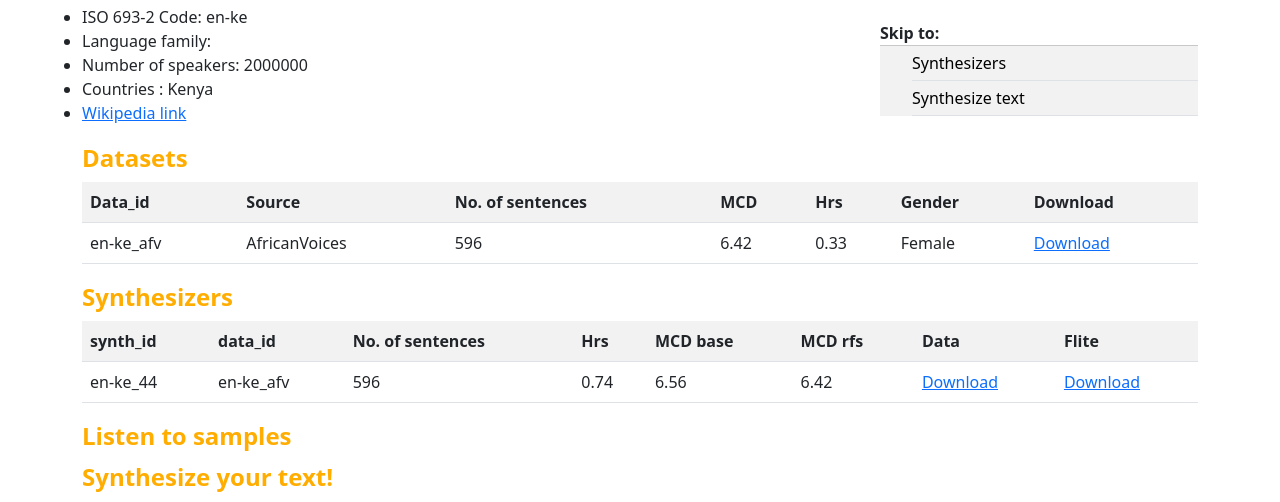
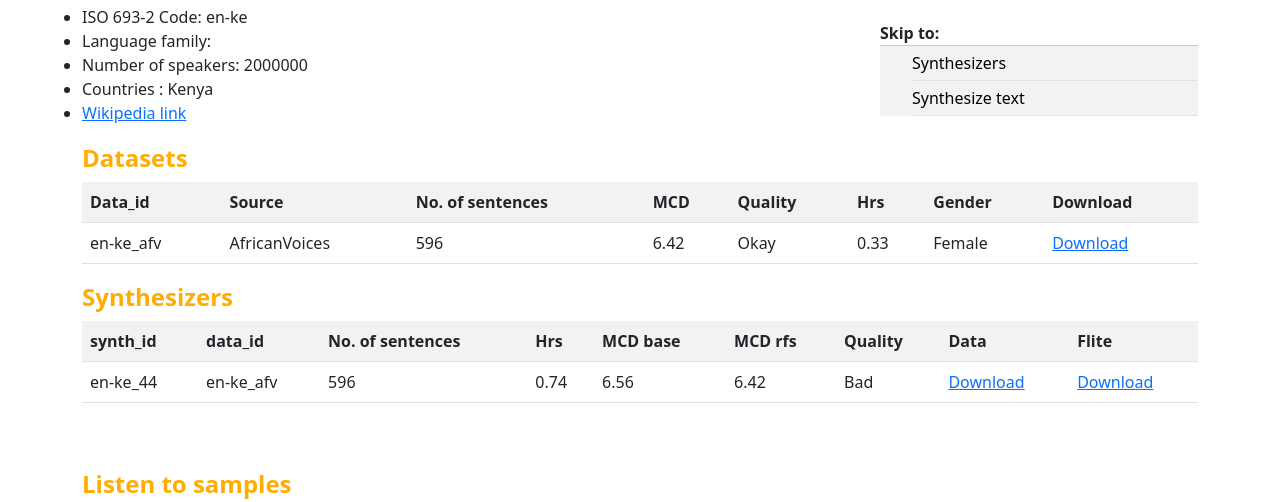
Before and after one commit to Pogayo/african-voices-web, a Django app: a page that uses app/templates/app/language.html in a window 1280 px wide. Shown: the part 154-656 px from the top of the page. Run offline with Django 4.2, Linux system fonts and the light colour scheme; data comes from the database, SQL or seed files in the repository; parts of the project's set-up code (start-up, migrations or seed data) failed here and were passed over; some libraries are stand-ins or nearby versions.

Commit message:
added quality proxy for synthesizer

```diff
--- a/app/templates/app/datasets.html
+++ b/app/templates/app/datasets.html
@@ -62,8 +62,7 @@
                             {% elif dataset.pass1_mcd <= 8 %}
                                 <td> Bad</td>
                             {% else %}
-                                <td>}Something is wrong </a>
-                                </td>
+                                <td>}Something is wrong</td>
                             {% endif %}
                             {% if not dataset.data_location %}
                                 <td> **Unavailable</td>
--- a/app/templates/app/language.html
+++ b/app/templates/app/language.html
@@ -11,7 +11,7 @@
                 <li>Language family: {{ language.lang_family }} </li>
                 <li> Number of speakers: {{ language.total_speakers }}</li>
                 <li>Countries : {{ language.all_countries }}</li>
-		<li><a href="{{ language.lang_wikipedia_url}}" target=_blank>Wikipedia link</a></li>
+                <li><a href="{{ language.lang_wikipedia_url }}" target=_blank>Wikipedia link</a></li>
             </ul>
 
             <div class="side-nav" id="side-nav-div">
@@ -35,6 +35,7 @@
                         <th> Source</th>
                         <th> No. of sentences</th>
                         <th> MCD</th>
+                        <th> Quality</th>
                         <th> Hrs</th>
                         <th> Gender</th>
                         <th> Download</th>
@@ -45,12 +46,22 @@
                             <td>{{ dataset.source }}</td>
                             <td>{{ dataset.pass1_utt }}</td>
                             <td>{{ dataset.pass1_mcd|floatformat:2 }}</td>
+                            {% if dataset.pass1_mcd <= 6 %}
+                                <td> Good</td>
+                            {% elif dataset.pass1_mcd <= 7 %}
+                                <td> Okay</td>
+                            {% elif dataset.pass1_mcd <= 8 %}
+                                <td> Bad</td>
+                            {% else %}
+                                <td>}Something is wrong </a>
+                                </td>
+                            {% endif %}
                             <td>{{ dataset.duration|floatformat:2 }}</td>
                             <td> {{ dataset.speaker_gender }}</td>
                             {% if not dataset.data_location %}
                                 <td> Unavailable</td>
                             {% else %}
-                                <td><a href="{% static 'app/'  %}{{dataset.data_location }}">Download</a></td>
+                                <td><a href="{% static 'app/' %}{{ dataset.data_location }}">Download</a></td>
                             {% endif %}
                         </tr>
                     {% endfor %}
@@ -66,10 +77,11 @@
                     <tr>
                         <th> synth_id</th>
                         <th> data_id</th>
-                        <th> No. of sentences </th>
+                        <th> No. of sentences</th>
                         <th> Hrs</th>
                         <th> MCD base</th>
                         <th> MCD rfs</th>
+                        <th> Quality</th>
                         <th> Data</th>
                         <th> Flite</th>
 
@@ -79,23 +91,35 @@
                             <td>{{ synthesizer.synth_id }}</td>
                             <td>{{ synthesizer.dataset.data_id }}</td>
                             <td>{{ synthesizer.rfs_utt }}</td>
-                            <td>{{ synthesizer.rfs_hrs|floatformat:2}}</td>
+                            <td>{{ synthesizer.rfs_hrs|floatformat:2 }}</td>
                             <td>{{ synthesizer.mcd_base|floatformat:2 }}</td>
-                            <td>{{ synthesizer.mcd_rfs|floatformat:2}}</td>
+                            <td>{{ synthesizer.mcd_rfs|floatformat:2 }}</td>
+                            {% if synthesizer.mcd_rfs <= 5 %}
+                                <td> Good</td>
+                            {% elif synthesizer.mcd_rfs <= 6 %}
+                                <td> Okay</td>
+                            {% elif synthesizer.mcd_rfs <= 7 %}
+                                <td> Bad</td>
+                            {% else %}
+                                <td>}Something is wrong </td>
+                            {% endif %}
                             {% if not synthesizer.data_location %}
                                 <td> Unavailable</td>
                             {% else %}
-                                <td><a href="{% static 'app/'  %}{{synthesizer.data_location }}"> Download</a></td>
+                                <td><a href="{% static 'app/' %}{{ synthesizer.data_location }}"> Download</a></td>
                             {% endif %}
                             {% if not synthesizer.flite_location %}
                                 <td> Unavailable</td>
                             {% else %}
-                                <td><a href="{% static 'app/'  %}{{synthesizer.flite_location }}"> Download </a></td>
+                                <td><a href="{% static 'app/' %}{{ synthesizer.flite_location }}"> Download </a></td>
                             {% endif %}
                         </tr>
                     {% endfor %}
                 </table>
             </div>
+
+    <br>
+    <br>
 
 
             <h2 class="h2-primary"> Listen to samples </h2>
@@ -109,7 +133,7 @@
                     {% for  synth_sample in sample.synthesizer_samples %}
                         <p> {{ synth_sample.synth.synth_id }}</p>
                         <audio controls>
-                            <source src="{% static 'app/'  %}{{synth_sample.sample_location}}" type="audio/mpeg">
+                            <source src="{% static 'app/' %}{{ synth_sample.sample_location }}" type="audio/mpeg">
                             Your browser does not support the audio element.
                         </audio>
                     {% endfor %}
@@ -117,16 +141,18 @@
                 </div>
             {% endfor %}
         </section>
-        <section id="sect-synthesize" style="width: 100%" >
+        <section id="sect-synthesize" style="width: 100%">
             <h2 class="h2-primary"> Synthesize your text!</h2>
 
             <div style="display:flex; flex-direction:column; justify-content: center; align-items: center; width: 100% ; margin-bottom: 25px">
                 <form action="{% url 'synthesize' %}" method="POST" id="synthRequestForm"
-                  name="synthRequestForm" style="max-width:700px">
-                {{ form.as_p }}
-                <button id="synth-btn" onclick="validateSubmit('wait_modal')" type="button" class="btn btn-primary mb-2" style="background-color: #FFAD00; border: none">Synthesize</button>
+                      name="synthRequestForm" style="max-width:700px">
+                    {{ form.as_p }}
+                    <button id="synth-btn" onclick="validateSubmit('wait_modal')" type="button"
+                            class="btn btn-primary mb-2" style="background-color: #FFAD00; border: none">Synthesize
+                    </button>
 
-            </form>
+                </form>
             </div>
 
 
```
